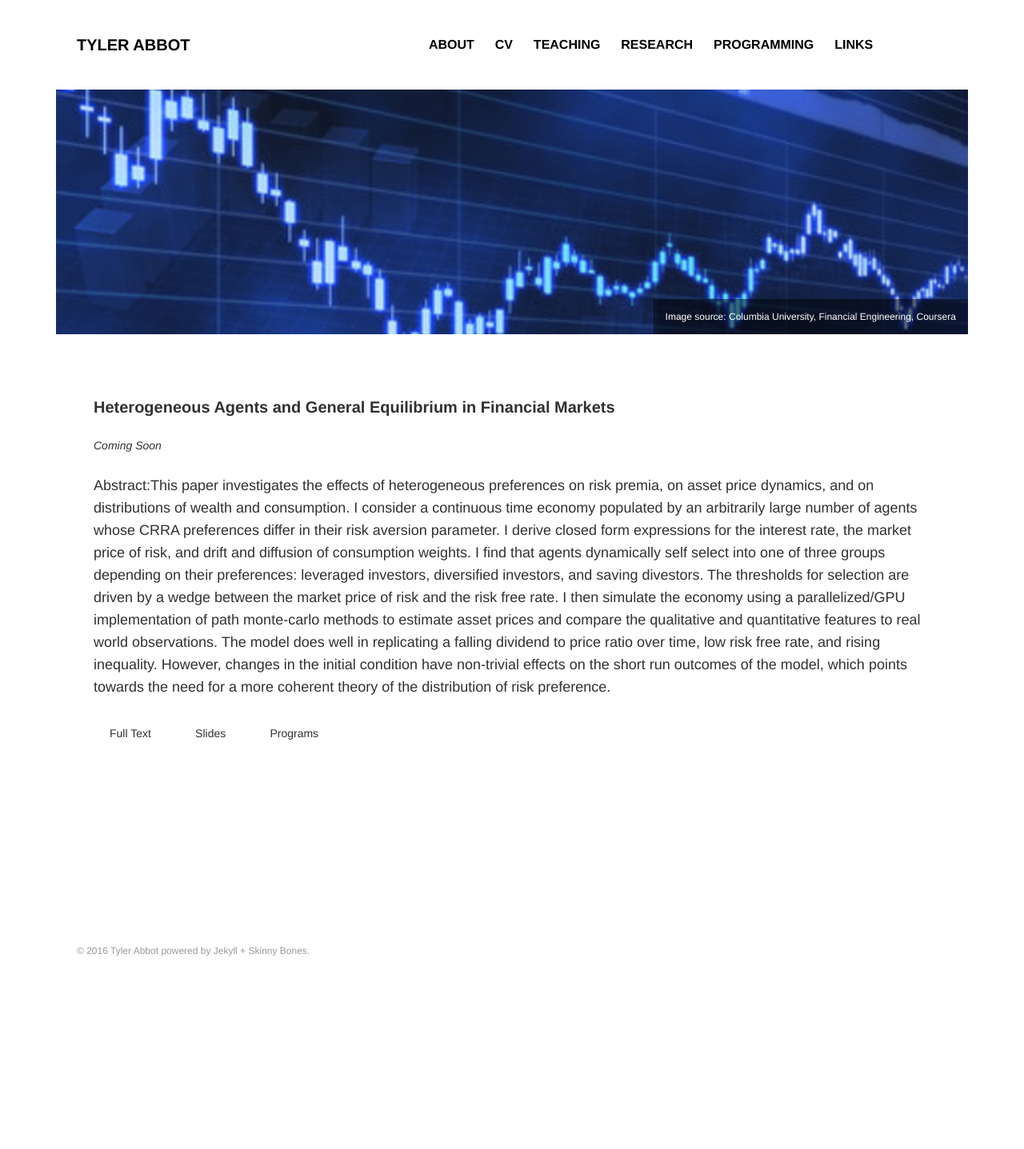
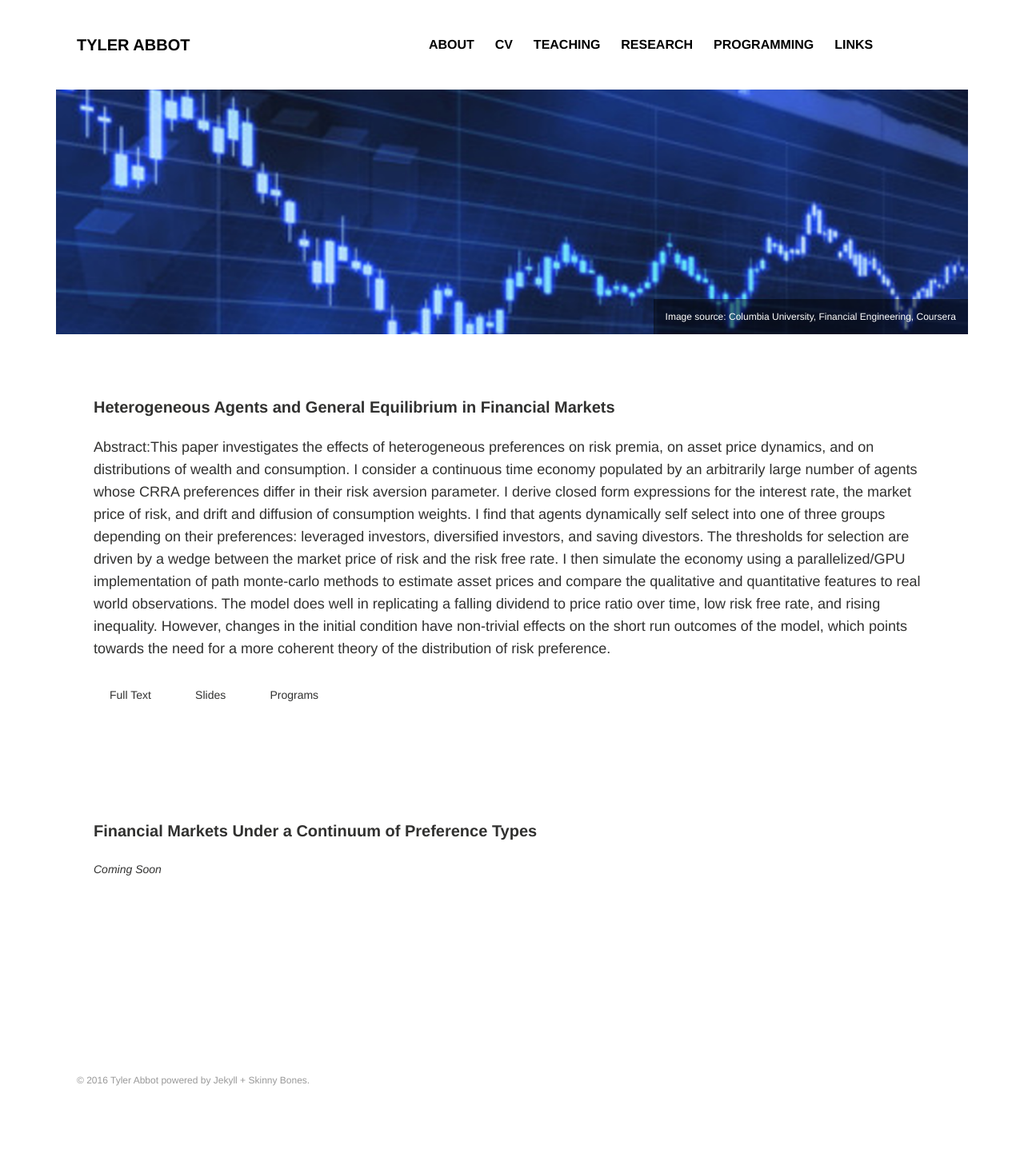
Before and after one commit to tyler-abbot/tyler-abbot.github.io, a Jekyll site: the page built from research/index.md, in a window 1280 px wide. Shown: the whole page at 80% size. Built offline with Jekyll 4.4.1, drawn with Linux system fonts in a browser that asks for light colours; before the commit the page ends 1275 px from its top, so only the background shows below that.

Commit message:
remove coming soon

```diff
--- a/research/index.md
+++ b/research/index.md
@@ -13,13 +13,17 @@ ads: false
 ---
 
 <div class="notice-inverse">
-    <p><h5>Heterogeneous Agents and General Equilibrium in Financial Markets</h5> <em>Coming Soon</em></p>
+    <p><h5>Heterogeneous Agents and General Equilibrium in Financial Markets</h5></p>
     <p>Abstract:This paper investigates the effects of heterogeneous preferences on risk premia, on asset price dynamics, and on distributions of wealth and consumption. I consider a continuous time economy populated by an arbitrarily large number of agents whose CRRA preferences differ in their risk aversion parameter. I derive closed form expressions for the interest rate, the market price of risk, and drift and diffusion of consumption weights. I find that agents dynamically self select into one of three groups depending on their preferences: leveraged investors, diversified investors, and saving divestors. The thresholds for selection are driven by a wedge between the market price of risk and the risk free rate.  I then simulate the economy using a parallelized/GPU implementation of path monte-carlo methods to estimate asset prices and compare the qualitative and quantitative features to real world observations.  The model does well in replicating a falling dividend to price ratio over time, low risk free rate, and rising inequality.  However, changes in the initial condition have non-trivial effects on the short run outcomes of the model, which points towards the need for a more coherent theory of the distribution of risk preference.</p>
         <div class="inline-btn">
             <a href="{{ site.url }}/misc/2016.02.15.pdf" target="_blank" class="btn-inverse">Full Text</a>
             <a href="" class="btn-inverse">Slides</a>
             <a href="" class="btn-inverse">Programs</a>
         </div>
+</div>
+
+<div class="notice-inverse">
+    <p><h5>Financial Markets Under a Continuum of Preference Types</h5> <em>Coming Soon</em></p>
 </div>
 
 <script>
```
